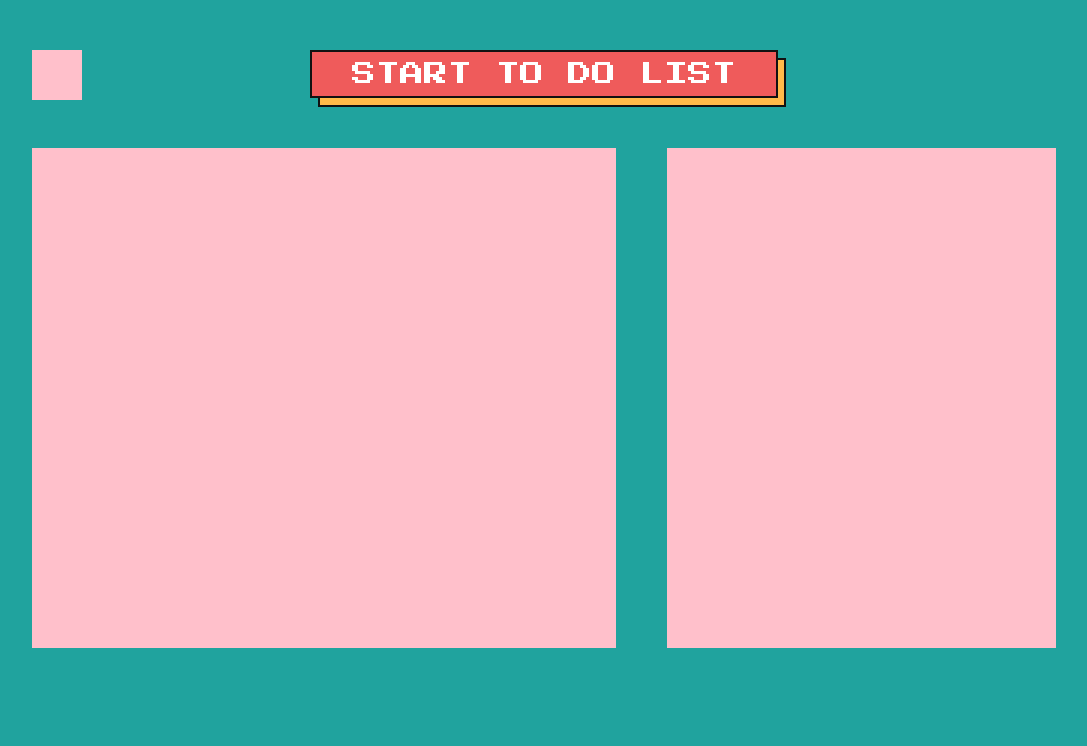
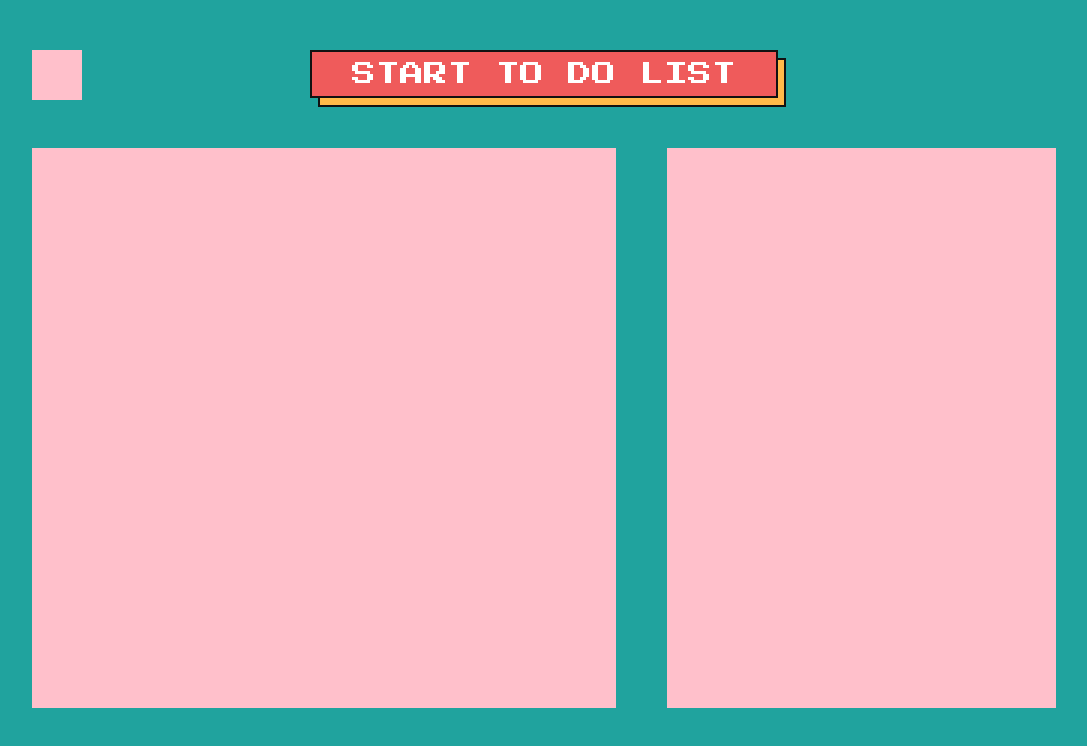
Before and after one commit to kbojarowska/DoTheBeast, a React (Create React App) app in the folder frontend/: page /main in a window 1280 px wide. Shown: the top 746 px of the page, without its empty margins (96-1183 px from the left). Built offline with nearby package versions, Linux system fonts and the light colour scheme.

Commit message:
Add minor improvements

```diff
--- a/frontend/src/pages/MainPage/MainPage.scss
+++ b/frontend/src/pages/MainPage/MainPage.scss
@@ -23,7 +23,7 @@
   .todolist-container,
   .throphies-container {
     background-color: pink;
-    height: 500px;
+    height: 70vh;
   }
 
   .todolist-container {
@@ -63,5 +63,10 @@
     .throphies-container {
       height: 100px;
     }
+
+    .todolist-container {
+      height: 500px;
+    }
+
   }
 }
```
